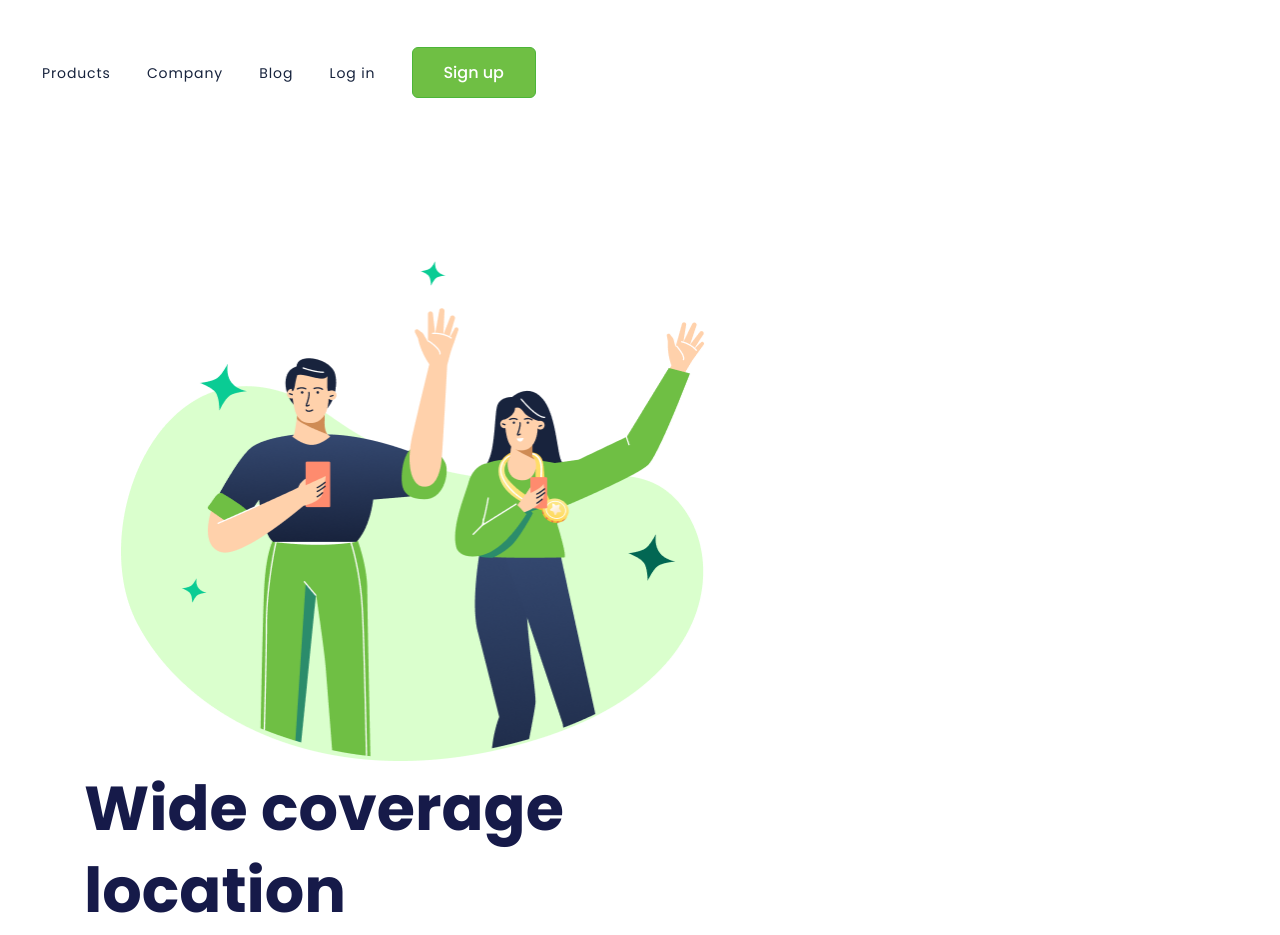
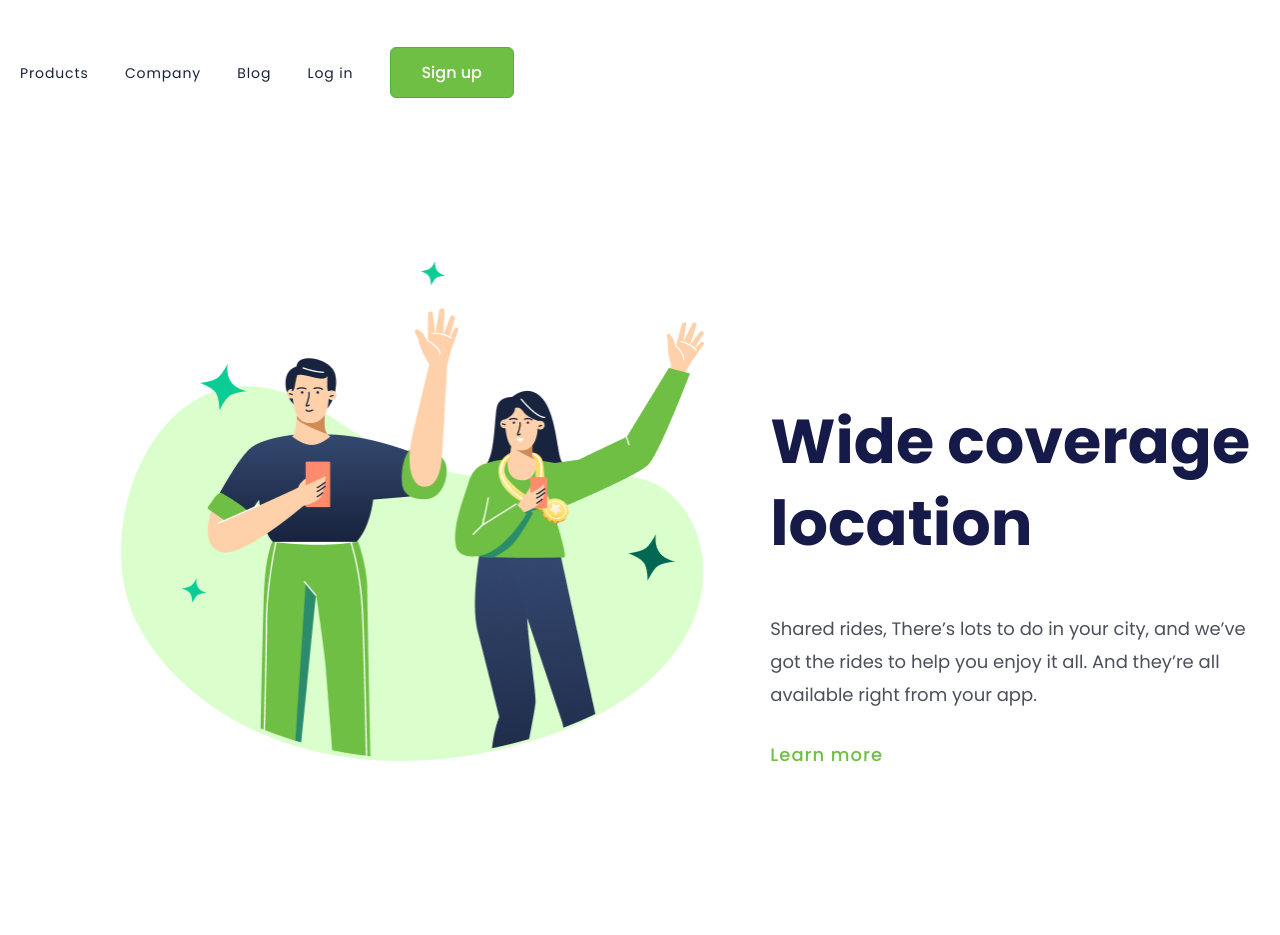
Before and after one commit to kalebtavares/Wide-Coverade, a plain HTML site: page index.html in a window 1280 px wide. Shown: the top 935 px of the page. After the commit the page ends 800 px from the top, so only its background shows below. Drawn offline with Linux system fonts and the light colour scheme.

Commit message:
criação do README e ajustes do projeto.

```diff
--- a/index.html
+++ b/index.html
@@ -25,10 +25,7 @@
       <section>
         <h1>Wide coverage location</h1>
         <p>
-          Lorem, ipsum dolor sit amet consectetur adipisicing elit. Quae quia
-          veniam fuga quibusdam quidem. Suscipit, perspiciatis fuga. Veniam,
-          perferendis vel. Delectus perferendis in similique id culpa sed
-          dignissimos nihil debitis.
+          Shared rides, There’s lots to do in your city, and we’ve got the rides to help you enjoy it all. And they’re all available right from your app.
         </p>
         <a class="button-learn-more">Learn more</a>
       </section>
--- a/src/css/style.css
+++ b/src/css/style.css
@@ -7,7 +7,7 @@
 
 header {
   margin-top: 47px;
-  margin-left: 42px;
+  margin-left: 20px;
 }
 
 .link-menu {
@@ -44,7 +44,7 @@ header {
 
 section {
   display: inline-block;
-  margin-left: 84px;
+  margin-left: 50px;
   width: 493px;
 }
 
@@ -53,6 +53,7 @@ h1 {
   font-size: 62px;
   font-weight: 700;
   line-height: 82px;
+  margin-top: 300px;
 }
 
 p {
@@ -62,7 +63,7 @@ p {
   line-height: 33px;
   width: 493px;
   margin-top: 47px;
-  margin-bottom: 55px;
+  margin-bottom: 30px;
 }
 
 .button-learn-more {
@@ -72,4 +73,5 @@ p {
   line-height: 27px;
   letter-spacing: 1px;
   cursor: pointer;
+  margin-top: 16px;
 }
```
Also changed, not shown: 1 other file.
